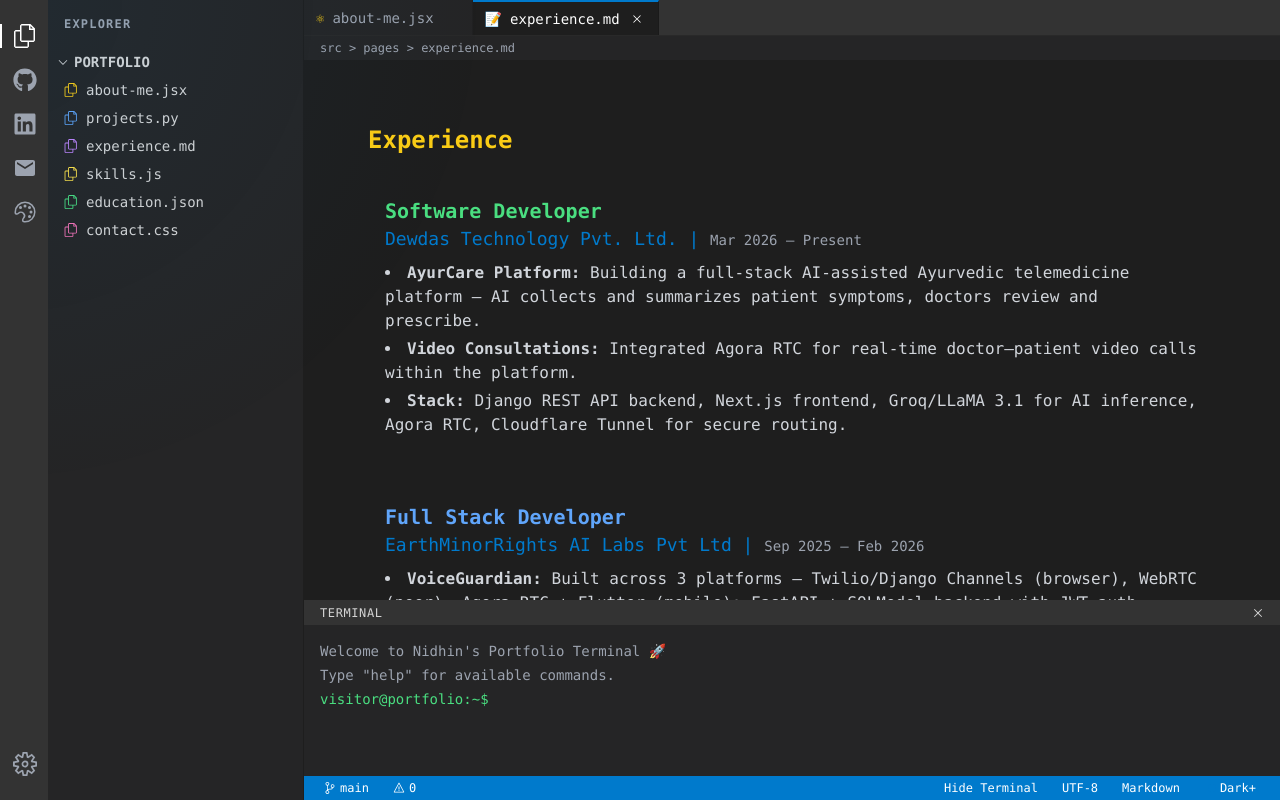
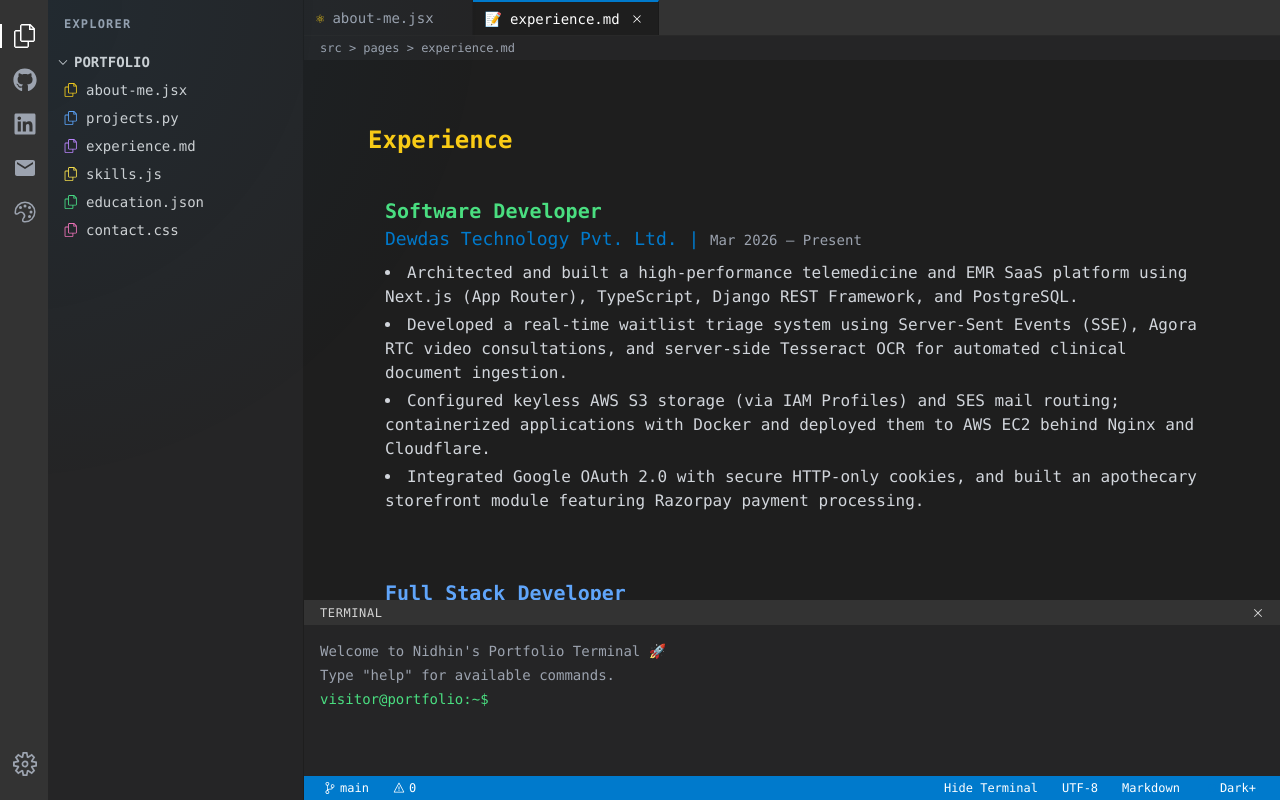
Before and after one commit to nidhinvijay/portfolio, a React (Vite) app: page / in a window 1280 px wide. Both pictures are taken after a click on the element "experience.md". Built offline with nearby package versions, Linux system fonts and the light colour scheme.

Commit message:
chnages in desc

```diff
--- a/src/pages/About.jsx
+++ b/src/pages/About.jsx
@@ -33,9 +33,9 @@
         >
           <TypeAnimation
             sequence={[`// SUMMARY
-// Full Stack Developer with hands-on experience building real-time AI systems, scalable backend architectures, and production-grade web and mobile applications.
-// Proficient in Django, FastAPI, Node.js, React, Angular, Flutter, and cloud deployments on Google Cloud Run.
-// Experienced in integrating AI/ML APIs (Gemini, Groq, Perspective) and delivering end-to-end products from design to deployment.`,
+// Full Stack Developer with experience building real-time AI systems, scalable backend architectures, and production-grade web and mobile applications.
+// Proficient in Next.js, React, Django, FastAPI, Node.js, and cloud deployments on AWS and Google Cloud.
+// Skilled in integrating LLMs (Gemini, Llama), developing event-driven architectures (SSE, WebSockets), and implementing secure, containerized deployment pipelines.`,
               1000,
             ]}
             wrapper="pre"
--- a/src/pages/Experience.jsx
+++ b/src/pages/Experience.jsx
@@ -14,9 +14,10 @@
         <h2 className="text-xl font-bold text-green-400">Software Developer</h2>
         <h3 className="text-lg text-vscode-accent">Dewdas Technology Pvt. Ltd. | <span className="text-gray-400 text-sm">Mar 2026 – Present</span></h3>
         <ul className="list-disc list-inside mt-2 space-y-1 text-gray-300">
-          <li><strong>AyurCare Platform:</strong> Building a full-stack AI-assisted Ayurvedic telemedicine platform — AI collects and summarizes patient symptoms, doctors review and prescribe.</li>
-          <li><strong>Video Consultations:</strong> Integrated Agora RTC for real-time doctor–patient video calls within the platform.</li>
-          <li><strong>Stack:</strong> Django REST API backend, Next.js frontend, Groq/LLaMA 3.1 for AI inference, Agora RTC, Cloudflare Tunnel for secure routing.</li>
+          <li>Architected and built a high-performance telemedicine and EMR SaaS platform using Next.js (App Router), TypeScript, Django REST Framework, and PostgreSQL.</li>
+          <li>Developed a real-time waitlist triage system using Server-Sent Events (SSE), Agora RTC video consultations, and server-side Tesseract OCR for automated clinical document ingestion.</li>
+          <li>Configured keyless AWS S3 storage (via IAM Profiles) and SES mail routing; containerized applications with Docker and deployed them to AWS EC2 behind Nginx and Cloudflare.</li>
+          <li>Integrated Google OAuth 2.0 with secure HTTP-only cookies, and built an apothecary storefront module featuring Razorpay payment processing.</li>
         </ul>
       </motion.div>
 
@@ -28,9 +29,9 @@
         <h2 className="text-xl font-bold text-blue-400">Full Stack Developer</h2>
         <h3 className="text-lg text-vscode-accent">EarthMinorRights AI Labs Pvt Ltd | <span className="text-gray-400 text-sm">Sep 2025 – Feb 2026</span></h3>
         <ul className="list-disc list-inside mt-2 space-y-1 text-gray-300">
-          <li><strong>VoiceGuardian:</strong> Built across 3 platforms — Twilio/Django Channels (browser), WebRTC (peer), Agora RTC + Flutter (mobile); FastAPI + SQLModel backend with JWT auth, friend/call management, Alembic migrations, and WebSocket PCM streaming to Google Speech-to-Text.</li>
-          <li><strong>AI Moderation:</strong> Perspective API for toxicity scoring + Groq LLM for polite rephrasing; Firebase FCM push for background incoming-call UI; designed to support 100+ concurrent users via WebSocket + ASGI.</li>
-          <li><strong>Algorithmic Trading:</strong> Built two production trading platforms — Multi-Asset Paper Trader (Node.js + WebSockets, Dual FSM, Binance/Fyers/TradingView, Cloud VM + PM2) and Zerodha Live Trading System (Angular 19 + Node.js + Socket.IO, real-money multi-account execution via KiteConnect, PM2 + Cloudflare Tunnel).</li>
+          <li>Built <strong>VoiceGuardian</strong> — an AI-powered voice moderation platform using FastAPI, WebSockets, WebRTC, and Groq/Perspective API integrations.</li>
+          <li>Engineered high-throughput <strong>paper and live algorithmic trading systems</strong> executing 100+ symbol updates/sec using Node.js, Angular, Socket.IO, and FSM-validated P&L calculations.</li>
+          <li>Deployed trading applications on Google Cloud VMs using PM2 and Cloudflare for secure routing.</li>
         </ul>
       </motion.div>
 
@@ -40,12 +41,10 @@
         transition={{ type: "spring", stiffness: 300 }}
       >
         <h2 className="text-xl font-bold text-blue-400">Python Full Stack Developer Intern</h2>
-        <h3 className="text-lg text-vscode-accent">Srishti Innovative Technopark | <span className="text-gray-400 text-sm">Jan 2025 – Aug 2025</span></h3>
+        <h3 className="text-lg text-vscode-accent">Srishti Innovative Technopark | <span className="text-gray-400 text-sm">Feb 2025 – Aug 2025</span></h3>
         <ul className="list-disc list-inside mt-2 space-y-1 text-gray-300">
-          <li><strong>Full Lifecycle Development:</strong> Spearheaded development of <strong>AI Interview Bot</strong> and <strong>BookHub</strong> using Django and React from design to deployment.</li>
-          <li><strong>API Engineering:</strong> Built secure REST APIs with role-based authentication, handling heavy request loads efficiently.</li>
-          <li><strong>Integrations:</strong> Integrated Razorpay and Google Books API for real-world payment and catalog functionality.</li>
-          <li><strong>Optimization:</strong> Improved backend performance with optimized queries and API response caching, reducing page load times by 25%.</li>
+          <li>Developed <strong>BookHub — LMS</strong> using Django, implementing a multi-stage Razorpay payment gateway lifecycle and Google Books API caching.</li>
+          <li>Built an <strong>AI Interview Bot</strong> using React and Gemini API, featuring PyPDF2 resume parsing and real-time facial emotion detection (TensorFlow/Keras).</li>
         </ul>
       </motion.div>
     </div>
--- a/src/pages/Projects.jsx
+++ b/src/pages/Projects.jsx
@@ -3,9 +3,9 @@
 
 const projects = [
   {
-    name: 'AyurCare',
-    description: 'Full-stack AI-assisted Ayurvedic telemedicine platform. AI collects and summarizes patient symptoms; doctors review and prescribe. Integrated Agora RTC for real-time doctor–patient video consultations. Built with Django REST API, Next.js frontend, and Groq/LLaMA 3.1 for fast AI inference.',
-    stack: ['Django', 'Next.js', 'Groq / LLaMA 3.1', 'Agora RTC', 'Cloudflare Tunnel'],
+    name: 'EMR',
+    description: 'High-performance telemedicine and EMR SaaS platform. Features a real-time waitlist triage system using Server-Sent Events (SSE), Agora RTC video consultations, and server-side Tesseract OCR for automated clinical document ingestion.',
+    stack: ['Next.js (App Router)', 'TypeScript', 'Django', 'PostgreSQL', 'AWS (EC2, S3)', 'SSE', 'Agora RTC', 'Docker'],
     isPrivate: true
   },
   {
--- a/src/pages/Skills.jsx
+++ b/src/pages/Skills.jsx
@@ -7,12 +7,12 @@
       <h1 className="text-2xl font-bold mb-6 text-yellow-400">My Technical Skills</h1>
       <div className="grid grid-cols-1 gap-8">
         <div>
-          <motion.p className="mb-2 p-2 rounded hover:bg-vscode-sidebar" whileHover={{ scale: 1.02, x: 10 }}><span className="text-blue-400">const</span> <span className="text-green-400">backend</span> = [<span className="text-orange-400">'Django', 'Django REST Framework', 'FastAPI', 'Node.js', 'SQLModel', 'Celery', 'Django Channels', 'JWT', 'Async'</span>];</motion.p>
-          <motion.p className="mb-2 p-2 rounded hover:bg-vscode-sidebar" whileHover={{ scale: 1.02, x: 10 }}><span className="text-blue-400">const</span> <span className="text-green-400">frontend</span> = [<span className="text-orange-400">'React.js', 'Next.js', 'Angular', 'Tailwind CSS', 'JavaScript', 'HTML5', 'CSS3', 'Flutter/Dart'</span>];</motion.p>
-          <motion.p className="mb-2 p-2 rounded hover:bg-vscode-sidebar" whileHover={{ scale: 1.02, x: 10 }}><span className="text-blue-400">const</span> <span className="text-green-400">cloud_devops</span> = [<span className="text-orange-400">'GCP (Cloud Run, Compute Engine)', 'DigitalOcean VPS', 'Docker', 'Docker Compose', 'PM2', 'Linux'</span>];</motion.p>
-          <motion.p className="mb-2 p-2 rounded hover:bg-vscode-sidebar" whileHover={{ scale: 1.02, x: 10 }}><span className="text-blue-400">const</span> <span className="text-green-400">databases</span> = [<span className="text-orange-400">'PostgreSQL', 'NeonDB', 'SQLite', 'Oracle SQL+'</span>];</motion.p>
-          <motion.p className="mb-2 p-2 rounded hover:bg-vscode-sidebar" whileHover={{ scale: 1.02, x: 10 }}><span className="text-blue-400">const</span> <span className="text-green-400">apis</span> = [<span className="text-orange-400">'Google Speech-to-Text', 'Gemini API', 'Groq API', 'Perspective API', 'Razorpay API', 'Twilio Voice', 'Agora RTC', 'WebRTC', 'Fyers API', 'Delta API', 'Zerodha API', 'Binance API'</span>];</motion.p>
-          <motion.p className="mb-2 p-2 rounded hover:bg-vscode-sidebar" whileHover={{ scale: 1.02, x: 10 }}><span className="text-blue-400">const</span> <span className="text-green-400">languages</span> = [<span className="text-orange-400">'Python', 'JavaScript', 'Java', 'SQL'</span>];</motion.p>
+          <motion.p className="mb-2 p-2 rounded hover:bg-vscode-sidebar" whileHover={{ scale: 1.02, x: 10 }}><span className="text-blue-400">const</span> <span className="text-green-400">languages</span> = [<span className="text-orange-400">'Python', 'TypeScript', 'JavaScript', 'Java', 'SQL', 'Dart'</span>];</motion.p>
+          <motion.p className="mb-2 p-2 rounded hover:bg-vscode-sidebar" whileHover={{ scale: 1.02, x: 10 }}><span className="text-blue-400">const</span> <span className="text-green-400">backend</span> = [<span className="text-orange-400">'Django', 'Django REST Framework', 'FastAPI', 'Node.js', 'Celery', 'Redis', 'WebSockets / SSE', 'JWT'</span>];</motion.p>
+          <motion.p className="mb-2 p-2 rounded hover:bg-vscode-sidebar" whileHover={{ scale: 1.02, x: 10 }}><span className="text-blue-400">const</span> <span className="text-green-400">frontend</span> = [<span className="text-orange-400">'React.js', 'Next.js (App Router)', 'Angular', 'Tailwind CSS', 'HTML5', 'CSS3', 'Flutter/Dart'</span>];</motion.p>
+          <motion.p className="mb-2 p-2 rounded hover:bg-vscode-sidebar" whileHover={{ scale: 1.02, x: 10 }}><span className="text-blue-400">const</span> <span className="text-green-400">cloud_devops</span> = [<span className="text-orange-400">'AWS (EC2, S3, SES, RDS)', 'GCP (Cloud Run, Compute Engine, APIs)', 'Docker', 'Docker Compose', 'Nginx', 'Cloudflare', 'PM2', 'Linux'</span>];</motion.p>
+          <motion.p className="mb-2 p-2 rounded hover:bg-vscode-sidebar" whileHover={{ scale: 1.02, x: 10 }}><span className="text-blue-400">const</span> <span className="text-green-400">databases</span> = [<span className="text-orange-400">'PostgreSQL (RDS, Neon)', 'SQLite', 'Oracle SQL/SQL*Plus'</span>];</motion.p>
+          <motion.p className="mb-2 p-2 rounded hover:bg-vscode-sidebar" whileHover={{ scale: 1.02, x: 10 }}><span className="text-blue-400">const</span> <span className="text-green-400">apis_integrations</span> = [<span className="text-orange-400">'LLMs (Gemini, Groq)', 'Real-time Comm (Agora RTC, WebRTC, Twilio)', 'Google OAuth 2.0', 'Razorpay'</span>];</motion.p>
           <motion.p className="mb-2 p-2 rounded hover:bg-vscode-sidebar" whileHover={{ scale: 1.02, x: 10 }}><span className="text-blue-400">const</span> <span className="text-green-400">algo_trading</span> = [<span className="text-orange-400">'PineScript (TradingView)', 'MetaTrader 5 Python API', 'MQL', 'Automated signal generation & backtesting'</span>];</motion.p>
         </div>
       </div>
```
